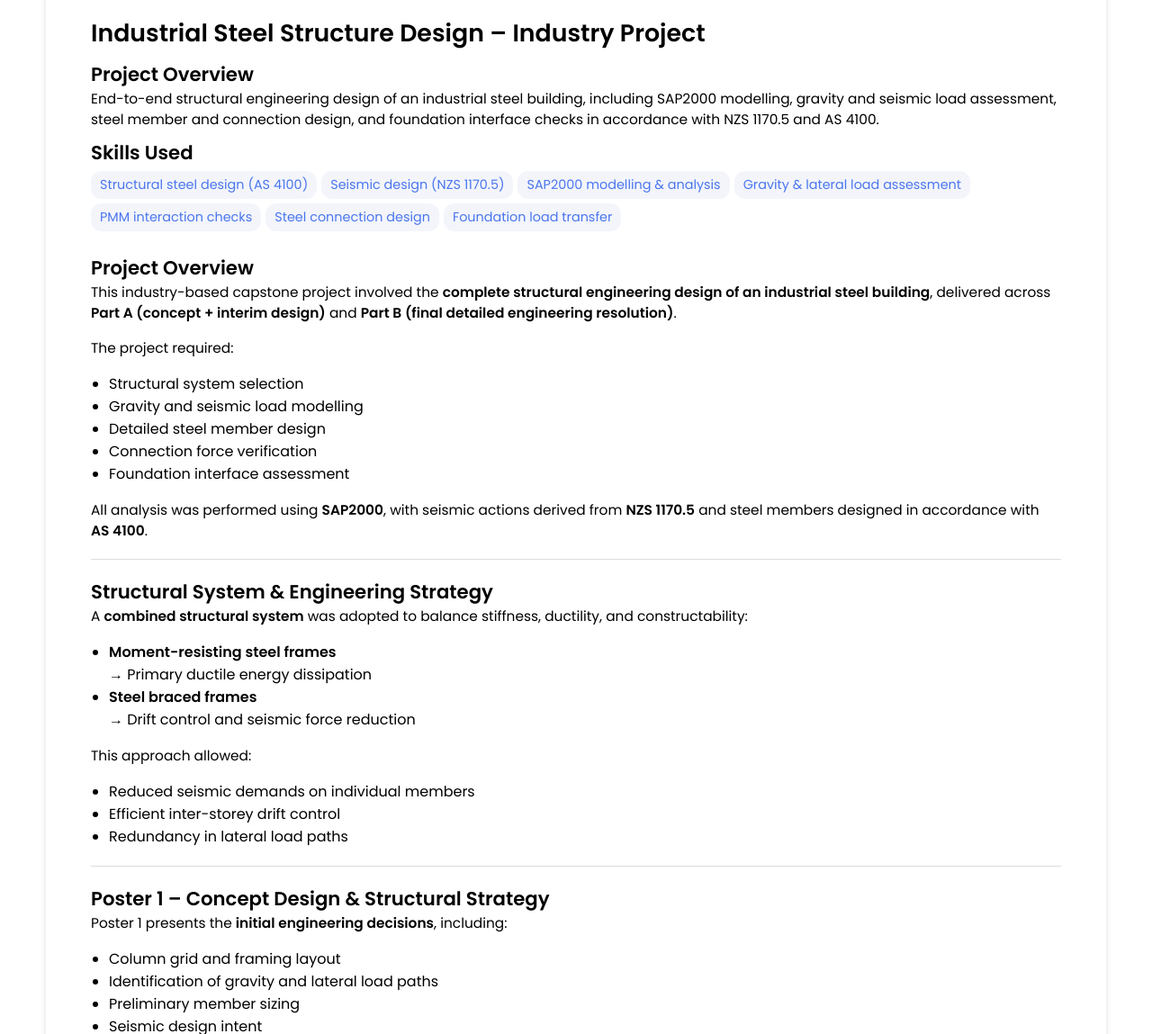
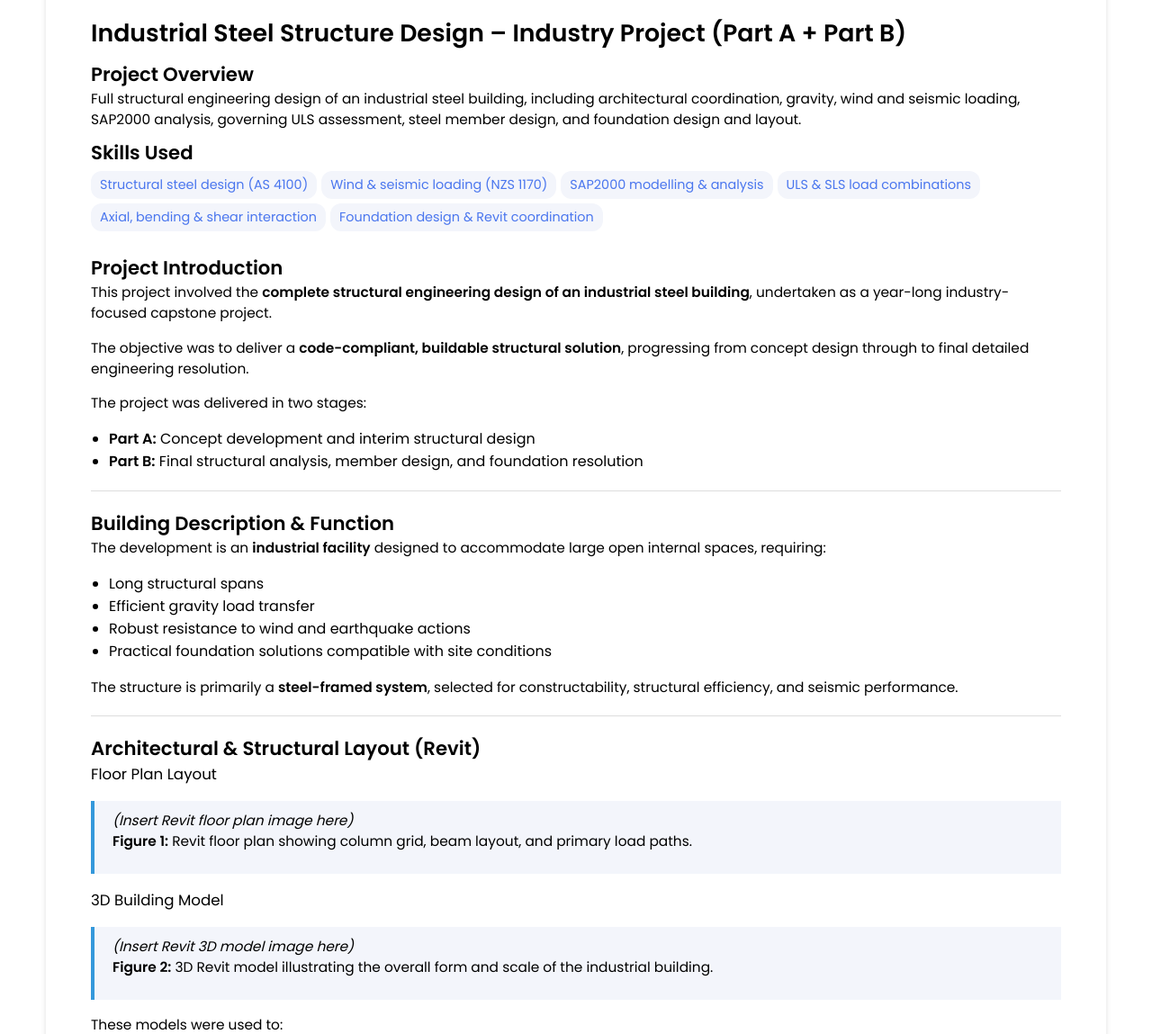
Before and after one commit to imraan11abdullah/imraan11abdullah.github.io, a Jekyll site: the page built from _projects/2025-industrial-steel-structure-design/2025-industrial-steel-structure-design.md, in a window 1280 px wide and 1400 px high, scrolled down 329 px. Shown: the part 161-1310 px from the top of the window at 90% size. Built offline with Jekyll 4.4.1, drawn with Linux system fonts in a browser that asks for light colours; some of the changed text lies outside the part shown; grey boxes are pictures that could not be loaded.

Commit message:
Update 2025-industrial-steel-structure-design.md

```diff
--- a/_projects/2025-industrial-steel-structure-design/2025-industrial-steel-structure-design.md
+++ b/_projects/2025-industrial-steel-structure-design/2025-industrial-steel-structure-design.md
@@ -1,237 +1,275 @@
 ---
 layout: post
-title: Industrial Steel Structure Design – Industry Project
+title: Industrial Steel Structure Design – Industry Project (Part A + Part B)
 date: 2025-10-01
 description: >
-  End-to-end structural engineering design of an industrial steel building, including SAP2000
-  modelling, gravity and seismic load assessment, steel member and connection design, and
-  foundation interface checks in accordance with NZS 1170.5 and AS 4100.
+  Full structural engineering design of an industrial steel building, including
+  architectural coordination, gravity, wind and seismic loading, SAP2000 analysis,
+  governing ULS assessment, steel member design, and foundation design and layout.
 skills:
   - Structural steel design (AS 4100)
-  - Seismic design (NZS 1170.5)
+  - Wind & seismic loading (NZS 1170)
   - SAP2000 modelling & analysis
-  - Gravity & lateral load assessment
-  - PMM interaction checks
-  - Steel connection design
-  - Foundation load transfer
-main-image: /industrial-steel-main.jpg
+  - ULS & SLS load combinations
+  - Axial, bending & shear interaction
+  - Foundation design & Revit coordination
+main-image: /industrial-project-main.jpg
 ---
 
-## Project Overview
-This industry-based capstone project involved the **complete structural engineering design
-of an industrial steel building**, delivered across **Part A (concept + interim design)** and
-**Part B (final detailed engineering resolution)**.
+## Project Introduction
+This project involved the **complete structural engineering design of an industrial steel
+building**, undertaken as a year-long industry-focused capstone project.
 
-The project required:
-- Structural system selection
-- Gravity and seismic load modelling
-- Detailed steel member design
-- Connection force verification
-- Foundation interface assessment
+The objective was to deliver a **code-compliant, buildable structural solution**, progressing
+from concept design through to final detailed engineering resolution.
 
-All analysis was performed using **SAP2000**, with seismic actions derived from
-**NZS 1170.5** and steel members designed in accordance with **AS 4100**.
+The project was delivered in two stages:
+- **Part A:** Concept development and interim structural design
+- **Part B:** Final structural analysis, member design, and foundation resolution
 
 ---
 
-## Structural System & Engineering Strategy
-A **combined structural system** was adopted to balance stiffness, ductility, and constructability:
+## Building Description & Function
+The development is an **industrial facility** designed to accommodate large open internal
+spaces, requiring:
+- Long structural spans
+- Efficient gravity load transfer
+- Robust resistance to wind and earthquake actions
+- Practical foundation solutions compatible with site conditions
 
-- **Moment-resisting steel frames**
-  → Primary ductile energy dissipation
-- **Steel braced frames**
-  → Drift control and seismic force reduction
-
-This approach allowed:
-- Reduced seismic demands on individual members
-- Efficient inter-storey drift control
-- Redundancy in lateral load paths
+The structure is primarily a **steel-framed system**, selected for constructability,
+structural efficiency, and seismic performance.
 
 ---
 
-## Poster 1 – Concept Design & Structural Strategy
-Poster 1 presents the **initial engineering decisions**, including:
+## Architectural & Structural Layout (Revit)
 
-- Column grid and framing layout
-- Identification of gravity and lateral load paths
-- Preliminary member sizing
-- Seismic design intent
+### Floor Plan Layout
+> *(Insert Revit floor plan image here)*
+**Figure 1:** Revit floor plan showing column grid, beam layout, and primary load paths.
 
-{% include image-gallery.html images="POSTER_1_IMAGE_LINK" height="500" %}
+### 3D Building Model
+> *(Insert Revit 3D model image here)*
+**Figure 2:** 3D Revit model illustrating the overall form and scale of the industrial building.
+
+These models were used to:
+- Define tributary areas for load calculations
+- Establish member spans and connectivity
+- Coordinate column and foundation locations
 
 ---
 
-## SAP2000 Structural Modelling
-A full **3D SAP2000 model** was developed to represent:
+## Part A – Concept & Interim Structural Design
+Part A focused on establishing the **structural system and engineering strategy**, including:
+- Selection of steel framing system
+- Preliminary member sizing
+- Initial SAP2000 modelling
+- Identification of critical gravity and lateral load cases
 
-- Beams, columns, and bracing elements
-- Support conditions and fixities
-- Rigid diaphragm behaviour at floor levels
-- Mass distribution derived from tributary areas
-
-Modal analysis confirmed:
-- Acceptable fundamental period
-- Adequate mass participation in primary modes
-
-{% include image-gallery.html images="SAP_MODEL_IMAGE_LINK" height="500" %}
+> *(Insert Part A poster image here)*
+**Figure 3:** Part A poster summarising the concept design and preliminary structural analysis.
 
 ---
 
-## Gravity Load Assessment (NZS 1170.1)
+## Structural Analysis Model (SAP2000)
+A full **3D analytical model** was developed in **SAP2000** to assess structural behaviour
+under gravity, wind, and earthquake loading.
+
+The model included:
+- Beams and columns represented as frame elements
+- Appropriate boundary conditions and restraints
+- Rigid diaphragm assumptions at floor levels
+- Mass distribution based on tributary areas
+
+> *(Insert SAP2000 model screenshot here)*
+**Figure 4:** SAP2000 3D structural model used for analysis.
+
+---
+
+## Load Assessment (NZS 1170)
 
 ### Dead Load (G)
 Dead loads included:
-- Steel self-weight
+- Self-weight of structural steel (automatically generated in SAP2000)
 - Floor systems
 - Permanent finishes and services
 
-Symbolically:
+Total dead load was calculated as:
 
-G = Σ (unit weight × thickness)
+G = G_steel + G_floor + G_services
 
-Typical floor dead load:
-- Structural + finishes = **G = 4.5 kPa**
-
-### Live Load (Q)
-Industrial live loads applied per NZS 1170.1:
-- Typical floor live load = **Q = 3.0 kPa**
+Dead loads were applied as line and area loads based on tributary widths derived from the
+Revit model.
 
 ---
 
-## Load Combinations
-Load combinations were generated within SAP2000.
+### Live Load (Q)
+Live loads were applied in accordance with **NZS 1170.1** for industrial occupancy.
 
-### Ultimate Limit State (ULS)
-- 1.2G + 1.5Q
-- G + Q + E
+Live load on a supporting member:
 
-### Serviceability Limit State (SLS)
-- G + Q
-- G + 0.7E
+Q = q × A_tributary
 
 Where:
-- E = seismic action (NZS 1170.5)
-
-{% include image-gallery.html images="LOAD_COMBINATION_TABLE_IMAGE" height="450" %}
+- q = specified live load (kPa)
+- A_tributary = tributary area supported by the member
 
 ---
 
-## Seismic Design Basis (NZS 1170.5)
-Seismic actions were derived using the **equivalent static method** and verified using
-modal response spectrum analysis.
+### Wind Load (W)
+Wind actions were derived in accordance with **NZS 1170.2**.
 
-Base shear calculated as:
+Design wind pressure was calculated as:
 
-V = C(T) × Wt
+p = 0.5 × ρ × V_des² × C_fig × C_dyn
 
 Where:
-- C(T) = seismic coefficient
-- Wt = total seismic weight
+- ρ = air density
+- V_des = design wind speed
+- C_fig = aerodynamic shape factor
+- C_dyn = dynamic response factor
 
-Key parameters:
-- Seismic hazard factor (Z)
-- Ductility factor (μ)
-- Structural performance factor (Sp)
-
-{% include image-gallery.html images="SEISMIC_LOAD_TABLE_IMAGE" height="450" %}
+Equivalent lateral wind forces were applied at each floor level in SAP2000.
 
 ---
 
-## Lateral Load Distribution
-Seismic forces were distributed vertically based on:
-- Storey mass
-- Storey height
+### Earthquake Load (E)
+Seismic actions were calculated in accordance with **NZS 1170.5**.
 
-Inter-storey drift was checked against serviceability limits and satisfied code requirements.
+Base shear was determined using:
 
-{% include image-gallery.html images="DEFORMED_SHAPE_IMAGE" height="500" %}
+V = C(T) × W_t
+
+Where:
+- C(T) = seismic coefficient based on structural period
+- W_t = total seismic weight of the structure
+
+Vertical distribution of seismic forces:
+
+F_i = V × (W_i × h_i) / Σ(W × h)
+
+Seismic loading was applied independently in orthogonal directions.
+
+---
+
+## Load Combinations & Governing Design Case
+
+### Ultimate Limit State (ULS)
+The following ULS load combinations were assessed:
+
+- 1.2G + 1.5Q
+- G + Q + W
+- G + Q + E
+
+All combinations were analysed in SAP2000.
+
+After reviewing all results, **ULS combinations were found to govern the design**, producing
+the highest axial forces, bending moments, and shear forces.
+
+> *(Insert ULS load combination table from report here)*
+**Figure 5:** Governing ULS load combinations extracted from SAP2000.
+
+---
+
+## SAP2000 Structural Actions
+For the governing ULS cases, the following actions were extracted from SAP2000:
+
+- Axial force (N)
+- Major-axis bending moment (M3)
+- Shear force (V)
+
+Only **worst-case ULS envelopes** were used for member design.
+
+> *(Insert SAP2000 axial, moment, and shear output images here)*
+**Figure 6:** SAP2000 axial force, bending moment (M3), and shear force envelopes.
 
 ---
 
 ## Steel Member Design (AS 4100)
 
 ### Beam Design
-Beams were designed for:
-- Bending
-- Shear
-- Deflection (SLS)
+Beams were designed for bending and shear.
 
-Bending capacity check:
+Bending check:
 
-M* ≤ φMb
+M* ≤ φM_b
 
-Shear capacity check:
+Shear check:
 
-V* ≤ φVv
+V* ≤ φV_v
+
+Where:
+- M* = design bending moment from SAP2000
+- V* = design shear force from SAP2000
+- φ = capacity reduction factor
 
 ---
 
-### Column Design & PMM Interaction
-Columns were assessed for combined axial force and bending using PMM interaction:
+### Column Design – Axial and Bending Interaction
+Columns were designed for combined axial force and bending using interaction checks:
 
-(N*/φNc) + (Mx*/φMbx) + (My*/φMby) ≤ 1.0
+(N* / φN_c) + (M* / φM_b) ≤ 1.0
 
-SAP2000 PMM envelopes confirmed all columns remained within interaction limits.
-
-{% include image-gallery.html images="PMM_INTERACTION_IMAGE" height="450" %}
+Critical columns were assessed under governing ULS load combinations.
 
 ---
 
-## Steel Connection Design
-Connection forces extracted from SAP2000 included:
-- End reactions
-- Axial forces in braces
-- Shear forces at beam-column joints
+## Part B – Final Design Resolution
+Part B consolidated all analysis into a **fully resolved structural design**, including:
+- Final member sizes
+- Governing load combinations
+- SAP2000 verification
+- Compliance with NZS 1170 and AS 4100
 
-Connections were checked for:
-- Bolt shear capacity
-- Bolt bearing
-- Plate bending
-- Weld strength
-
-Design philosophy ensured **ductile member behaviour governs**, not brittle connection failure.
-
-{% include image-gallery.html images="CONNECTION_DETAIL_IMAGE" height="450" %}
+> *(Insert Part B poster image here)*
+**Figure 7:** Part B poster summarising the final structural design and verification.
 
 ---
 
-## Poster 2 – Final Design Resolution
-Poster 2 summarises the **final engineering solution**, including:
+## Foundation Design & Load Transfer
+Column reactions extracted from SAP2000 included:
+- Axial load (N)
+- Moment (M)
+- Shear (V)
 
-- Final member sizes
-- Seismic demand vs capacity
-- SAP2000 verification results
-- Design compliance summary
+Foundations were designed using:
 
-{% include image-gallery.html images="POSTER_2_IMAGE_LINK" height="500" %}
+Bearing pressure:
+
+q = N / A
+
+Overturning:
+
+M_resisting ≥ M_overturning
+
+Sliding:
+
+R_friction ≥ V_horizontal
+
+> *(Insert foundation reaction table from report here)*
+**Figure 8:** Column reactions used for foundation design.
 
 ---
 
-## Foundation Interface Engineering
-Although detailed foundation design was treated separately, structural actions transferred to
-foundations were extracted from SAP2000:
+## Foundation Layout & Coordination (Revit)
+Foundations were modelled in **Revit** to ensure:
+- Alignment with column grid
+- Constructable footing sizes
+- Clear load paths from superstructure to ground
 
-- Axial column loads
-- Base shears
-- Overturning moments
-
-These informed:
-- Pad footing sizing
-- Bearing pressure checks
-- Sliding and overturning stability
-
-{% include image-gallery.html images="FOUNDATION_REACTION_TABLE_IMAGE" height="450" %}
+> *(Insert Revit foundation layout image here)*
+**Figure 9:** Revit foundation layout showing coordinated substructure design.
 
 ---
 
-## Engineering Outcomes
-This project demonstrates:
+## Engineering Conclusion
+This project demonstrates **complete structural engineering capability**, including:
 
-- Professional-level use of **SAP2000**
-- Code-compliant **seismic steel design**
-- Integrated gravity and lateral load systems
-- Steel member and connection verification
-- Clear understanding of load transfer to foundations
+- Load derivation using NZS 1170
+- Identification of governing ULS conditions
+- SAP2000 analysis and envelope extraction
+- Steel member design to AS 4100
+- Foundation design and Revit coordination
 
-This represents the **highest level of applied structural engineering** in my academic
-portfolio and closely reflects real-world industry workflows.
+It represents the **most comprehensive and technically rigorous project** in my portfolio
+and closely reflects industry-standard structural engineering practice.
```
